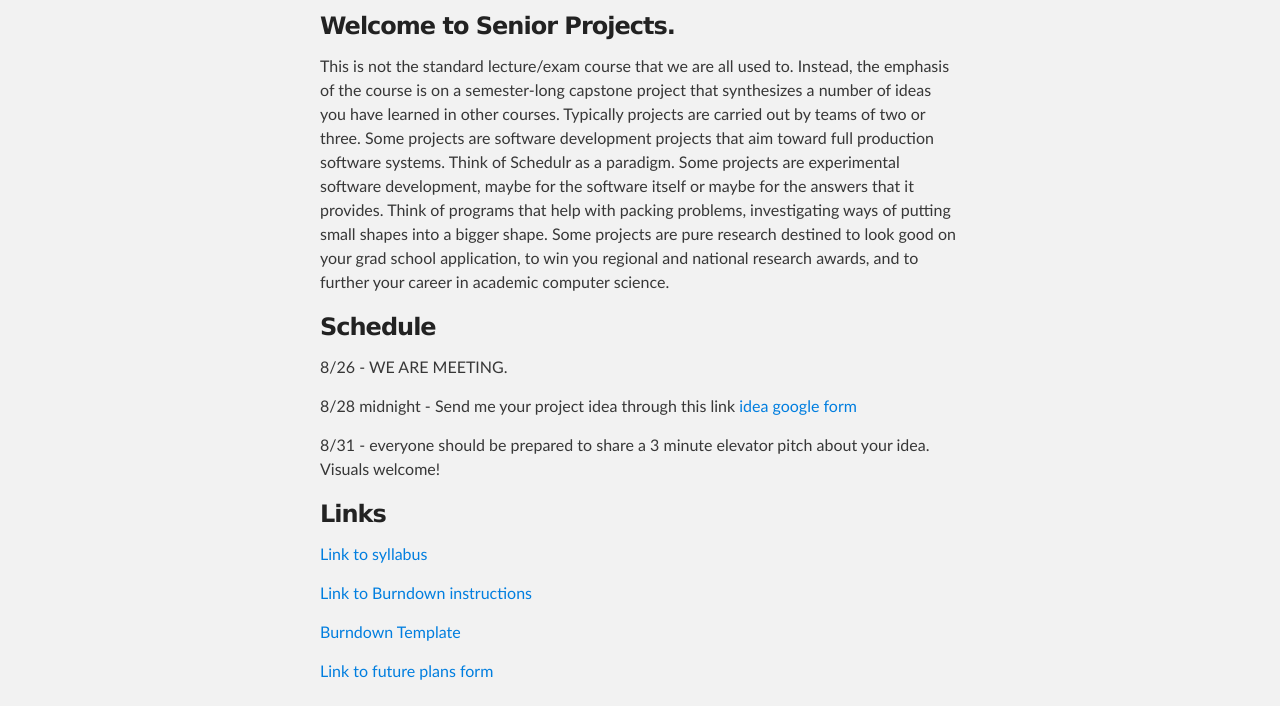
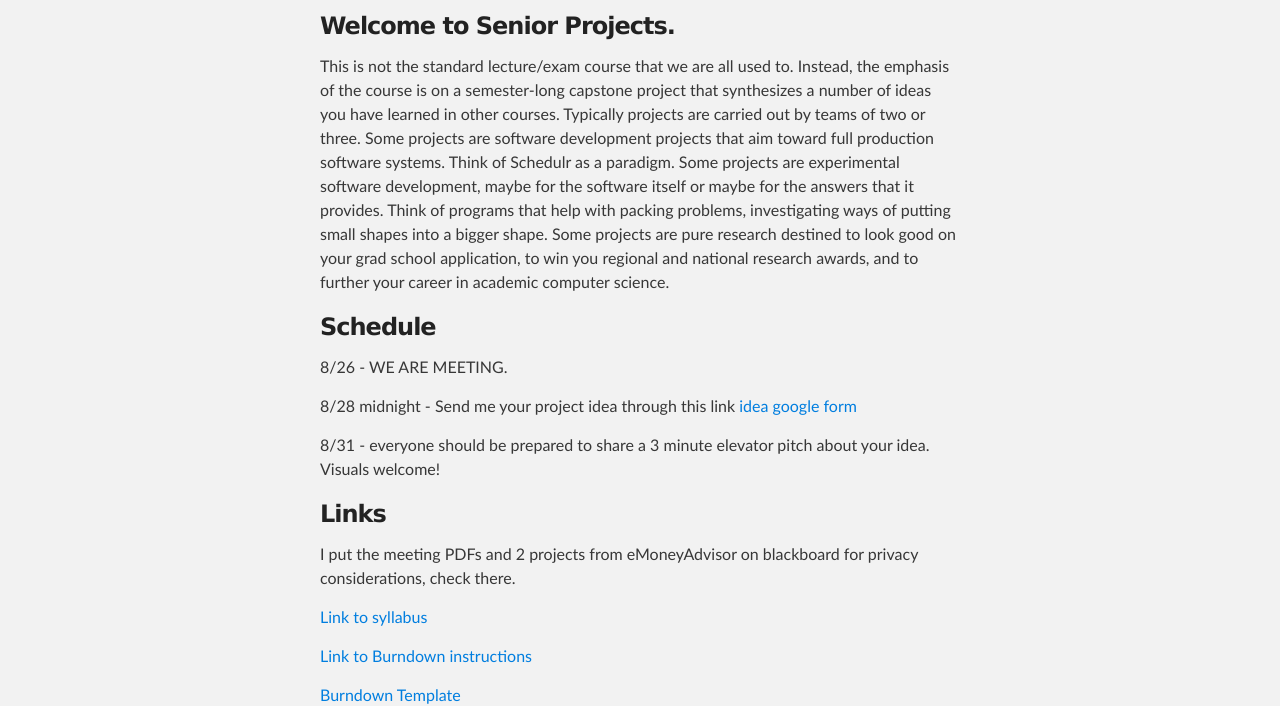
Before and after one commit to edk208/csc4790f15, a plain HTML site: page index.html in a window 1280 px wide. Shown: the part 252-958 px from the top of the page. Drawn offline with Linux system fonts and the light colour scheme.

Commit message:
blackboard annoucement

```diff
--- a/index.html
+++ b/index.html
@@ -43,6 +43,7 @@ This is not the standard lecture/exam course that we are all used to. Instead, t
 <p> 8/31 - everyone should be prepared to share a 3 minute elevator pitch about your idea.  Visuals welcome!</p>
 <h3>
 <a id="designer-templates" class="anchor" href="#designer-templates" aria-hidden="true"><span class="octicon octicon-link"></span></a>Links</h3>
+<p> I put the meeting PDFs and 2 projects from eMoneyAdvisor on blackboard for privacy considerations, check there.</p>
 <p><a href="syllabus.pdf">Link to syllabus</a></p>
 <p><a href="burndown.pdf"> Link to Burndown instructions</a></p>
 <p><a href="https://docs.google.com/spreadsheets/d/1_aSGdrbOrWl4JQ0ZDipOZOpgaPU773na9Q-PEmIxY8I/edit?usp=sharing">Burndown Template</a></p>
```
